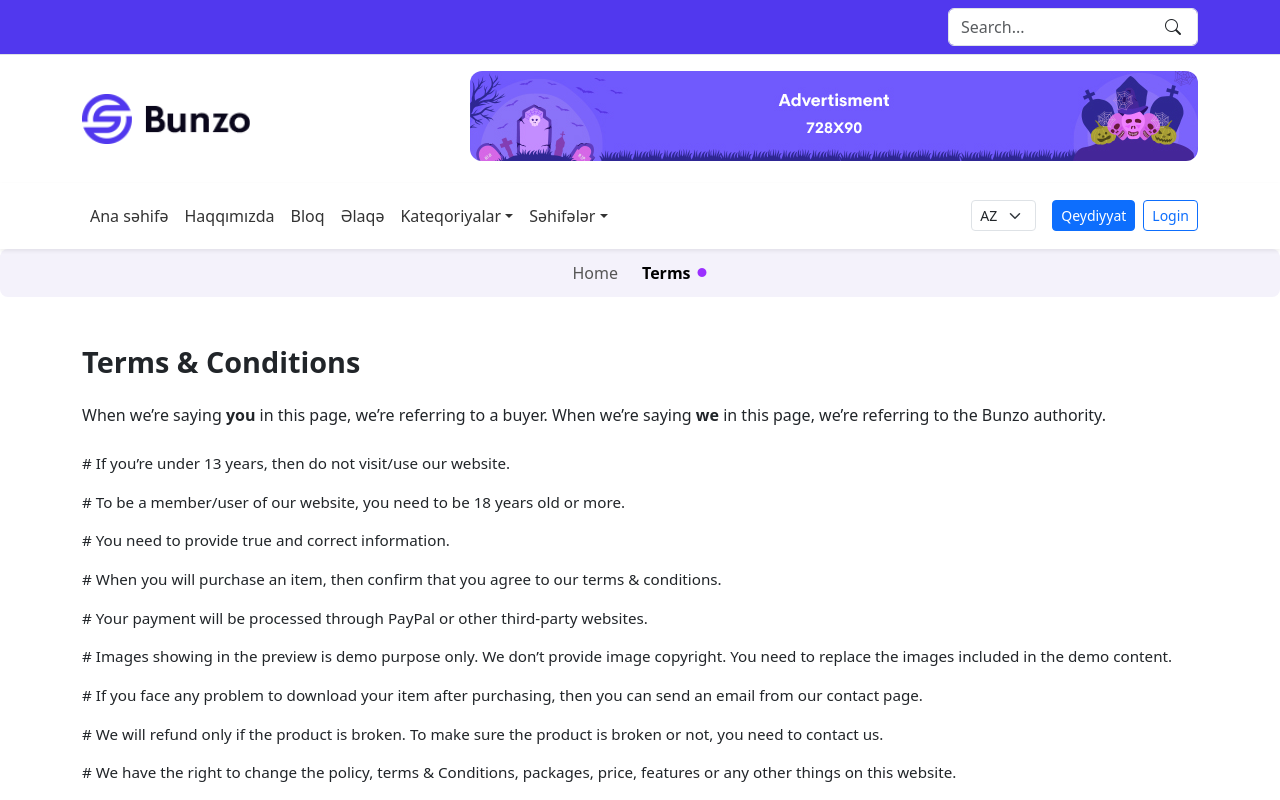
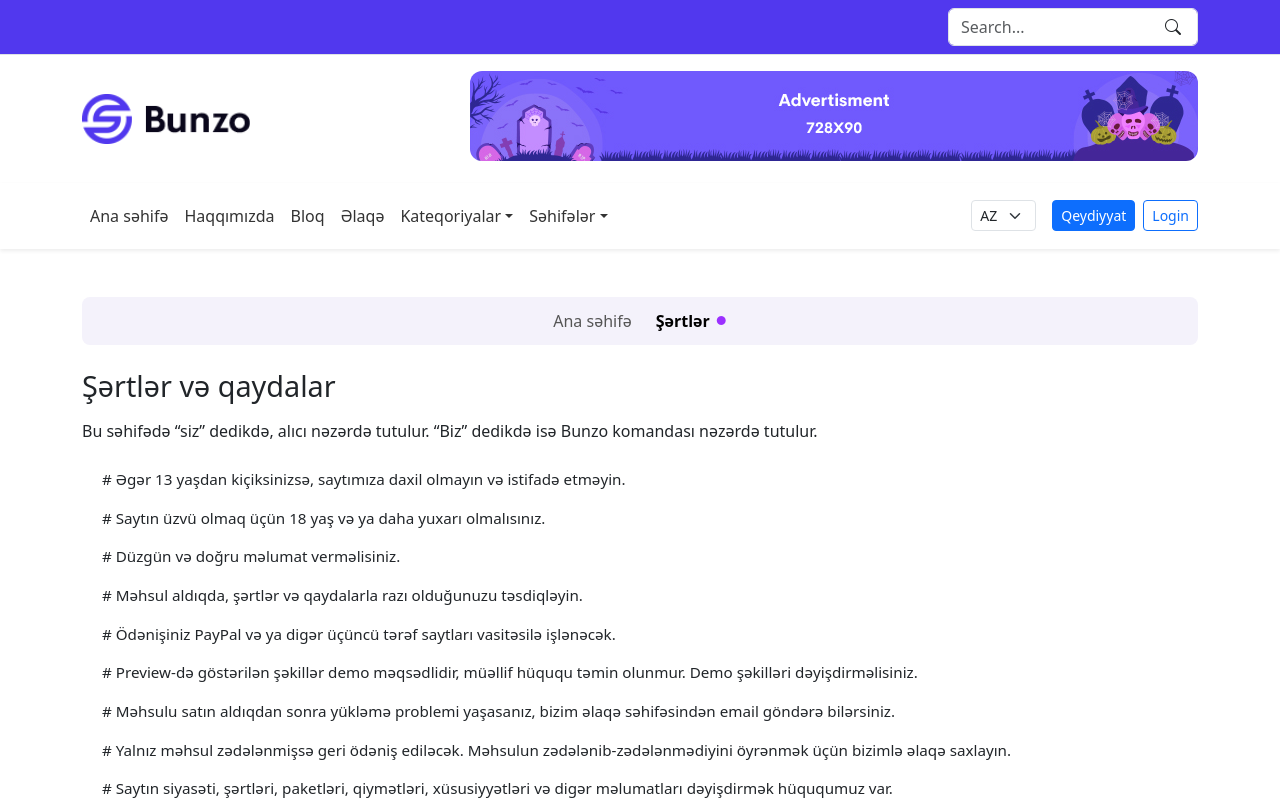
Before and after one commit to 008SHaRK/Bunzo, a Vue app: page /terms in a window 1280 px wide. Shown: the top 800 px of the page. Built offline with nearby package versions, Linux system fonts and the light colour scheme; what @ckeditor/ckeditor5-vue would draw is missing.

Commit message:
terms page

```diff
--- a/src/i18n.js
+++ b/src/i18n.js
@@ -10,6 +10,7 @@ const messages = {
     pages: "Səhifələr",
     allpost: "Bütün paylaşımlar",
     login: "Login",
+    terms: "Şərtlər",
     register: "Qeydiyyat",
     "already-have-account": "Artıq hesabınız var?",
     "dont-have-account": "Hesabınız yoxdur?",
@@ -34,7 +35,41 @@ const messages = {
     see_more: "Daha çoxunu gör",
     by: "Tərəfindən",
     no_posts_for: "Bu kateqoriya üçün heç bir paylaşım yoxdur",
+  privacy_policy: "Məxfilik siyasəti",
+    who_we_are: "Biz kimik?",
+    website_address: "Veb sayt ünvanımız: http://hashthemes.com",
+    loading_sections: "Əlavə bölmələr yüklənir…",
+    dynamic_content_note: "Bu məzmun dinamikdir: <code>endpoint</code> prop-u vasitəsilə backend-dən JSON qaytarın.",
 
+    embedded_title: "Başqa vebsaytlardan daxil edilmiş məzmun",
+    embedded_body: "Lorem ipsum dolor sit amet, consectetur adipiscing elit. Embedded content (məsələn videolar, xəritələr) başqa vebsaytlardan davranır ki, ziyarətçi həmin vebsayta daxil olubmuş kimi.",
+
+    retention_title: "Məlumatlarınızı nə qədər saxlayırıq",
+    retention_body: "Şəxsi məlumatları yalnız xidmət göstərmək, hüquqi öhdəlikləri yerinə yetirmək, mübahisələri həll etmək və razılaşmaları tətbiq etmək üçün lazım olduğu müddətcə saxlayırıq.",
+
+    rights_title: "Məlumatlarınız üzərində hansı hüquqlarınız var",
+    rights_body: "Məlumatlarınıza daxil olmaq, düzəliş etmək, ixrac etmək və silmək hüququnuz var. Müəyyən hallarda emalın qarşısını almaq və ya məhdudlaşdırmaq hüququna sahibsiniz.",
+
+    transfers_title: "Məlumatlarınızı haraya göndəririk",
+    transfers_body: "Məlumatlarınız ölkənizdən kənarda bir serverə göndərilə və saxlanıla bilər. Biz lazımi qoruyucu tədbirləri təmin edirik.",
+
+    terms_conditions: "Şərtlər və qaydalar",
+    terms_intro:
+      "Bu səhifədə “siz” dedikdə, alıcı nəzərdə tutulur. “Biz” dedikdə isə Bunzo komandası nəzərdə tutulur.",
+
+    terms_list: [
+      "# Əgər 13 yaşdan kiçiksinizsə, saytımıza daxil olmayın və istifadə etməyin.",
+      "# Saytın üzvü olmaq üçün 18 yaş və ya daha yuxarı olmalısınız.",
+      "# Düzgün və doğru məlumat verməlisiniz.",
+      "# Məhsul aldıqda, şərtlər və qaydalarla razı olduğunuzu təsdiqləyin.",
+      "# Ödənişiniz PayPal və ya digər üçüncü tərəf saytları vasitəsilə işlənəcək.",
+      "# Preview-də göstərilən şəkillər demo məqsədlidir, müəllif hüququ təmin olunmur. Demo şəkilləri dəyişdirməlisiniz.",
+      "# Məhsulu satın aldıqdan sonra yükləmə problemi yaşasanız, bizim əlaqə səhifəsindən email göndərə bilərsiniz.",
+      "# Yalnız məhsul zədələnmişsə geri ödəniş ediləcək. Məhsulun zədələnib-zədələnmədiyini öyrənmək üçün bizimlə əlaqə saxlayın.",
+      "# Saytın siyasəti, şərtləri, paketləri, qiymətləri, xüsusiyyətləri və digər məlumatları dəyişdirmək hüququmuz var.",
+      "# Saytın istifadəçisi olaraq, şərtlər və qaydalarla razılaşmalısınız.",
+      "# Şərtlərdə hər hansı dəyişiklik etsək, burada yerləşdirəcəyik."
+    ],
     // Contact.vue
     fullName: "Ad Soyad",
     email: "E-poçt",
@@ -52,6 +87,7 @@ const messages = {
     and: "və",
     write: "yazmaq",
     with: "ilə",
+
 
     // BlogCard tagları
     tags: {
@@ -75,6 +111,9 @@ const messages = {
     a4: "Sed a turpis nec urna hendrerit malesuada. Pellentesque habitant morbi...",
     q5: "Rəqəmlər təcrübələr üçün uyğundur?",
     a5: "Curabitur at fringilla justo. Donec eu varius sem, nec sagittis risus...",
+
+
+
 
     // Tarixlər
     dates: {
@@ -106,6 +145,7 @@ const messages = {
     pages: "Pages",
     allpost: "All Posts",
     login: "Login",
+     terms: "Terms",
     register: "Register",
     "already-have-account": "Already have an account?",
     "dont-have-account": "Don't have an account?",
@@ -130,6 +170,39 @@ const messages = {
     see_more: "See more",
     by: "By",
     no_posts_for: "No posts found for",
+    privacy_policy: "Privacy Policy",
+    who_we_are: "Who we are?",
+    website_address: "Our website address is: http://hashthemes.com",
+    loading_sections: "Loading additional sections…",
+    dynamic_content_note: "This content is dynamic: pass a backend endpoint via the <code>endpoint</code> prop that returns JSON.",
+
+    embedded_title: "Embedded content from other websites",
+    embedded_body: "Lorem ipsum dolor sit amet, consectetur adipiscing elit. Embedded content (e.g. videos, maps) from other websites behaves as if the visitor has visited the other website.",
+
+    retention_title: "How long we retain your data",
+    retention_body: "We retain personal data only for as long as necessary to provide services, comply with legal obligations, resolve disputes and enforce agreements.",
+
+    rights_title: "What rights you have over your data",
+    rights_body: "You have the right to access, correct, export, and delete your personal data. You can object to or restrict processing in certain circumstances.",
+
+    transfers_title: "Where we send your data",
+    transfers_body: "Your data may be transferred to and stored at a destination outside your country. We take appropriate safeguards.",
+      terms_intro:
+      "When we’re saying “you” in this page, we’re referring to a buyer. When we’re saying “we” in this page, we’re referring to the Bunzo authority.",
+
+    terms_list: [
+      "# If you’re under 13 years, then do not visit/use our website.",
+      "# To be a member/user of our website, you need to be 18 years old or more.",
+      "# You need to provide true and correct information.",
+      "# When you purchase an item, confirm that you agree to our terms & conditions.",
+      "# Your payment will be processed through PayPal or other third-party websites.",
+      "# Images shown in the preview are for demo purposes only. We don’t provide image copyright. You need to replace the demo images.",
+      "# If you face any problem downloading your item after purchase, you can send an email from our contact page.",
+      "# We will refund only if the product is broken. To verify this, contact us.",
+      "# We have the right to change policy, terms & conditions, packages, prices, features, or any other content on this website.",
+      "# As a customer/user, you must agree with the terms & conditions.",
+      "# If we make any change in terms & conditions, we will post here."
+    ],
 
     // Contact.vue
     fullName: "Full Name",
@@ -138,6 +211,7 @@ const messages = {
     message: "Message",
     writeMessage: "Write your message",
     sendMessage: "Send Message",
+
 
     // About.vue
     openPlatform: "Open Platform",
--- a/src/views/PrivacyPolicy.vue
+++ b/src/views/PrivacyPolicy.vue
@@ -1,4 +1,5 @@
 <template>
+  <div>
     <!-- Tabs -->
     <div class="tabs-container">
       <div class="tabs">
@@ -7,7 +8,7 @@
           class="tab-link"
           :class="{ active: $route.path === '/' }"
         >
-          Home
+          {{ $t("home") }}
         </RouterLink>
 
         <RouterLink
@@ -18,101 +19,97 @@
             'blog-active': $route.path === '/privacy',
           }"
         >
-          Privacy Policy
+          {{ $t("privacy_policy") }}
           <span v-if="$route.path === '/privacy'" class="dot">●</span>
         </RouterLink>
       </div>
     </div>
+
     <section class="privacy container">
-    <h1 class="title">Who we are ?</h1>
-    <p class="muted">Our website address is: http://hashthemes.com</p>
+      <h1 class="title">{{ $t("who_we_are") }}</h1>
+      <p class="muted">{{ $t("website_address") }}</p>
 
-    <div v-if="loading" class="loading">Loading additional sections…</div>
+      <div v-if="loading" class="loading">{{ $t("loading_sections") }}</div>
 
-    <article v-for="(section, key) in sectionsOrder" :key="key" class="section">
+      <article
+        v-for="(section, key) in sectionsOrder"
+        :key="key"
+        class="section"
+      >
         <h2 class="section-title">{{ sections[section].title }}</h2>
         <p class="section-body" v-html="sections[section].body"></p>
       </article>
 
       <hr />
-
-    <p class="note">This content is dynamic: pass a backend endpoint via the <code>endpoint</code> prop
-      that returns JSON with keys <code>embedded</code>, <code>retention</code>, <code>rights</code>, <code>transfers</code>.
-      If the backend is unavailable, placeholder lorem text is shown.</p>
+      <p class="note" v-html="$t('dynamic_content_note')"></p>
     </section>
+  </div>
 </template>
 
 <script>
-import { RouterLink, useRoute } from "vue-router";
+import { ref, reactive, onMounted } from "vue";
+import { useRoute, RouterLink } from "vue-router";
+import { useI18n } from "vue-i18n";
 
+export default {
+  name: "PrivacySections",
+  components: { RouterLink },
+  props: {
+    endpoint: { type: String, default: "" },
+    placeholders: { type: Object, default: () => ({}) },
+  },
+  setup(props) {
+    const { t } = useI18n();
+    const $route = useRoute();
 
-const $route = useRoute();
-export default {
-  name: 'PrivacySections',
-  props: {
-    endpoint: {
-      type: String,
-      default: ''
-    },
-    placeholders: {
-      type: Object,
-      default: () => ({})
-    }
-  },
-  data() {
-    return {
-      loading: false,
-      sections: {
+    const loading = ref(false);
+    const sectionsOrder = ["embedded", "retention", "rights", "transfers"];
+    const sections = reactive({
       embedded: {
-          title: 'Embedded content from other websites',
-          body: this.placeholders.embedded || `Lorem ipsum dolor sit amet, consectetur adipiscing elit. Sed do eiusmod tempor incididunt ut labore et dolore magna aliqua. Embedded content (e.g. videos, maps) from other websites behaves as if the visitor has visited the other website.`
+        title: t("embedded_title"),
+        body: props.placeholders.embedded || t("embedded_body"),
       },
       retention: {
-          title: 'How long we retain your data',
-          body: this.placeholders.retention || `We retain personal data only for as long as necessary to provide services, comply with legal obligations, resolve disputes and enforce our agreements. Lorem ipsum dolor sit amet, consectetur.`
+        title: t("retention_title"),
+        body: props.placeholders.retention || t("retention_body"),
       },
       rights: {
-          title: 'What rights you have over your data',
-          body: this.placeholders.rights || `You have the right to access, correct, export, and delete your personal data. You can object to or restrict processing in certain circumstances. To exercise these rights, contact us.`
+        title: t("rights_title"),
+        body: props.placeholders.rights || t("rights_body"),
       },
       transfers: {
-          title: 'Where we send your data',
-          body: this.placeholders.transfers || `Your data may be transferred to and stored at a destination outside your country. We take measures to ensure appropriate safeguards are in place.`
-        }
+        title: t("transfers_title"),
+        body: props.placeholders.transfers || t("transfers_body"),
       },
-      sectionsOrder: ['embedded', 'retention', 'rights', 'transfers']
-    };
-  },
-  mounted() {
-    if (this.endpoint) {
-      this.fetchFromBackend();
-    }
-  },
-  methods: {
-    async fetchFromBackend() {
-      this.loading = true;
+    });
+
+    const fetchFromBackend = async () => {
+      if (!props.endpoint) return;
+      loading.value = true;
       try {
-        const res = await fetch(this.endpoint, { headers: { 'Accept': 'application/json' } });
-        if (!res.ok) throw new Error('Network response not ok');
+        const res = await fetch(props.endpoint, {
+          headers: { Accept: "application/json" },
+        });
+        if (!res.ok) throw new Error("Network response not ok");
         const json = await res.json();
-
-        for (const k of this.sectionsOrder) {
-          if (json[k]) {
-            this.sections[k].body = json[k];
-          }
+        for (const k of sectionsOrder) {
+          if (json[k]) sections[k].body = json[k];
         }
       } catch (err) {
-        this.$emit('fetch-error', err.message || err);
+        console.error(err);
       } finally {
-        this.loading = false;
+        loading.value = false;
       }
-    }
-  }
+    };
+
+    onMounted(fetchFromBackend);
+
+    return { t, $route, loading, sections, sectionsOrder };
+  },
 };
 </script>
 
 <style scoped>
-/* Tabs */
 .tabs-container {
   display: flex;
   justify-content: center;
@@ -120,7 +117,6 @@ export default {
   padding: 10px 20px;
   border-radius: 8px;
 }
-
 .tabs {
   display: flex;
   gap: 24px;
@@ -138,10 +134,7 @@ export default {
 .tab-link:hover {
   color: #000;
 }
-.tab-link.active {
-  font-weight: 600;
-  color: #000;
-}
+.tab-link.active,
 .tab-link.blog-active {
   font-weight: 600;
   color: #000;
@@ -154,7 +147,7 @@ export default {
 .container {
   max-width: 980px;
   padding: 32px 20px;
-  font-family: 'Inter', 'Helvetica Neue', Arial, sans-serif;
+  font-family: "Inter", Arial, sans-serif;
 }
 .title {
   font-size: 28px;
@@ -189,5 +182,10 @@ export default {
   color: #777;
   font-size: 13px;
 }
-code { background:#f4f4f4; padding:2px 6px; border-radius:4px; font-size: 13px; }
+code {
+  background: #f4f4f4;
+  padding: 2px 6px;
+  border-radius: 4px;
+  font-size: 13px;
+}
 </style>
--- a/src/views/Terms.vue
+++ b/src/views/Terms.vue
@@ -1,86 +1,67 @@
 <template>
-  <!-- Tabs -->
-  <div class="tabs-container">
+  <div class="terms container my-5">
+    <!-- Breadcrumb -->
+    <div class="tabs-container mb-4">
       <div class="tabs">
-      <!-- Home düyməsi -->
-      <RouterLink
-        to="/"
-        class="tab-link"
-        :class="{ active: $route.path === '/' }"
-      >
-        Home
-        <span v-if="$route.path === '/'" class="dot">●</span>
+        <RouterLink to="/" class="tab-link">
+          {{ t("home") }}
         </RouterLink>
-
-      <!-- Terms düyməsi -->
         <RouterLink
           to="/terms"
           class="tab-link"
-        :class="{ active: $route.path === '/terms' }"
+          :class="{
+            active: $route.path === '/terms',
+            'blog-active': $route.path === '/terms',
+          }"
         >
-        Terms
+          {{ $t("terms") }}
           <span v-if="$route.path === '/terms'" class="dot">●</span>
         </RouterLink>
       </div>
     </div>
-  <div class="container my-5">
-    <!-- Başlıq -->
-    <h2 class="fw-bold mb-4">Terms & Conditions</h2>
 
-    <!-- İzah mətni -->
-    <p class="mb-4">
-      When we’re saying <strong>you</strong> in this page, we’re referring to a
-      buyer. When we’re saying <strong>we</strong> in this page, we’re referring
-      to the Bunzo authority.
-    </p>
+    <!-- Title -->
+    <h2 class="mb-3">{{ t("terms_conditions") }}</h2>
 
-    <!-- Şərtlər # ilə -->
+    <!-- Intro -->
+    <p class="mb-4">{{ t("terms_intro") }}</p>
+
+    <!-- Terms list -->
     <div class="terms-list">
-      <p># If you’re under 13 years, then do not visit/use our website.</p>
-      <p>
-        # To be a member/user of our website, you need to be 18 years old or
-        more.
-      </p>
-      <p># You need to provide true and correct information.</p>
-      <p>
-        # When you will purchase an item, then confirm that you agree to our
-        terms & conditions.
-      </p>
-      <p>
-        # Your payment will be processed through PayPal or other third-party
-        websites.
-      </p>
-      <p>
-        # Images showing in the preview is demo purpose only. We don’t provide
-        image copyright. You need to replace the images included in the demo
-        content.
-      </p>
-      <p>
-        # If you face any problem to download your item after purchasing, then
-        you can send an email from our contact page.
-      </p>
-      <p>
-        # We will refund only if the product is broken. To make sure the product
-        is broken or not, you need to contact us.
-      </p>
-      <p>
-        # We have the right to change the policy, terms & Conditions, packages,
-        price, features or any other things on this website.
-      </p>
-      <p>
-        # As a customer or user of this website, you will need to agree with the
-        terms & conditions.
-      </p>
-      <p># If we make any change in terms & conditions, we will post here.</p>
+      <ul>
+        <li v-for="(item, index) in termsList" :key="index">
+          {{ item }}
+        </li>
+      </ul>
     </div>
   </div>
 </template>
 
 <script setup>
 import { RouterLink, useRoute } from "vue-router";
+import { useI18n } from "vue-i18n";
+import { computed } from "vue";
+
 const $route = useRoute();
+const { t, tm } = useI18n({ useScope: "global" });
+
+// Reaktiv siyahı – dil dəyişəndə yenilənir
+const termsList = computed(() => tm("terms_list"));
 </script>
+
 <style scoped>
+.terms-list ul {
+  padding-left: 20px;
+}
+
+.terms-list li {
+  margin-bottom: 0.6rem;
+  line-height: 1.6;
+  font-size: 0.95rem;
+}
+.separator {
+  margin: 0 5px;
+}
 .tabs-container {
   display: flex;
   justify-content: center;
@@ -96,11 +77,11 @@ const $route = useRoute();
   cursor: pointer;
   color: #555;
   font-size: 16px;
-  transition: color 0.3s, font-weight 0.3s;
   display: flex;
   align-items: center;
   gap: 6px;
   text-decoration: none;
+  transition: color 0.3s;
 }
 .tab-link:hover {
   color: #000;
@@ -109,28 +90,21 @@ const $route = useRoute();
   font-weight: 600;
   color: #000;
 }
-.tab-link.blog-active {
-  font-weight: 600;
-  color: #000;
-}
 .dot {
   font-size: 12px;
-  line-height: 1;
   color: #9b30ff;
 }
 h2 {
   font-size: 1.8rem;
   margin-bottom: 1rem;
 }
-
-p.small {
-  font-size: 0.9rem;
-  line-height: 1.6;
+.terms-list ul {
+  padding-left: 20px;
 }
-
-.terms-list p {
+.terms-list li {
   font-size: 0.95rem;
   line-height: 1.7;
   margin-bottom: 0.8rem;
+  list-style: none; /* default nöqtə getsin */
 }
 </style>
```
Lines whose indentation alone changed are shown as unchanged.
